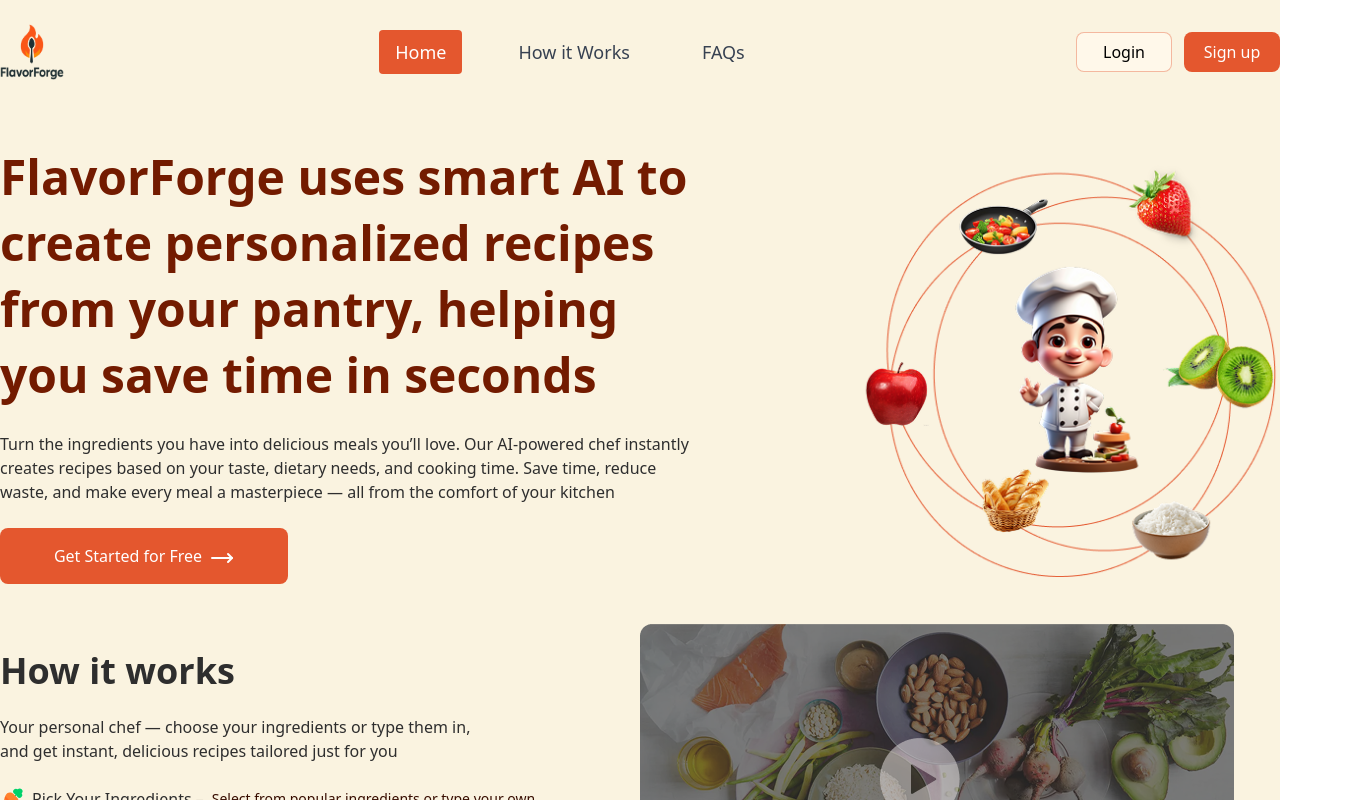
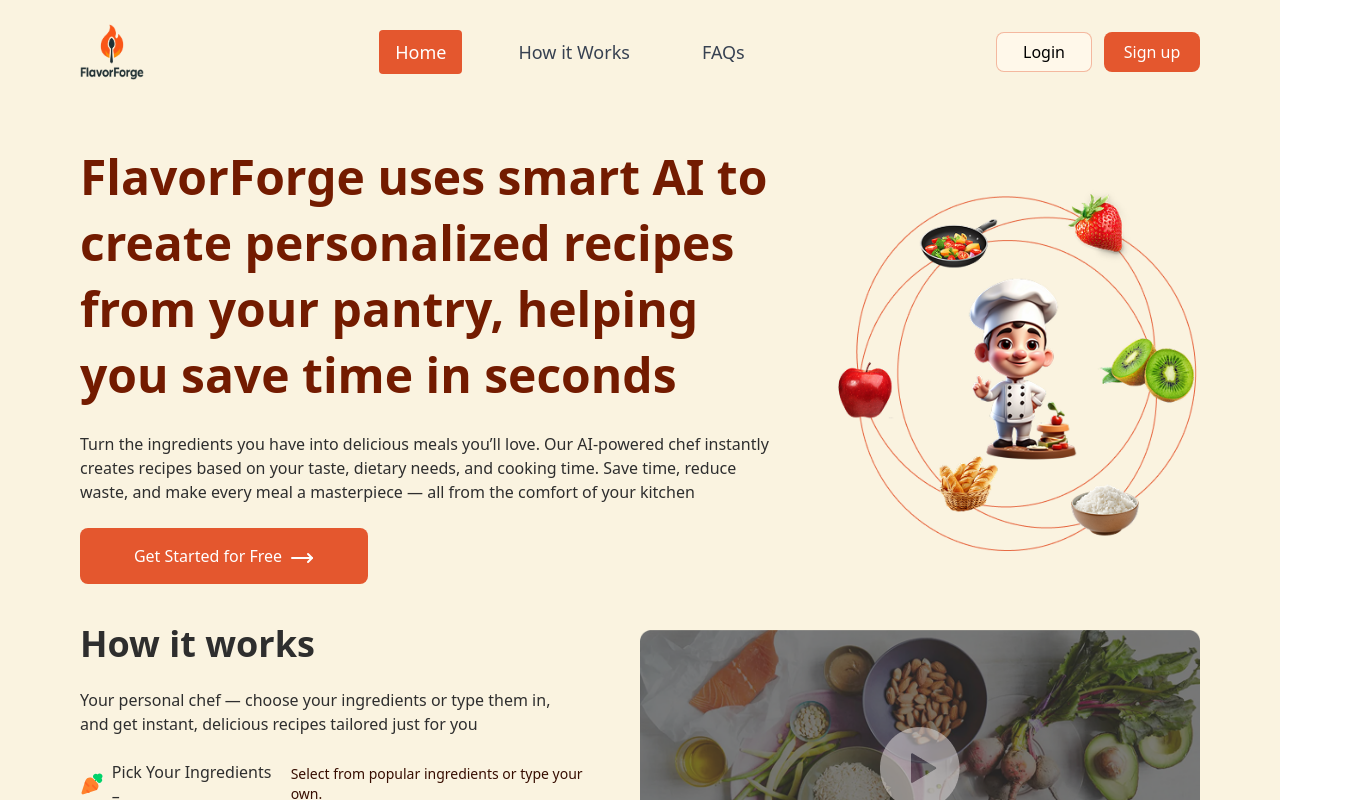
Before and after one commit to Arafat-Bhuiyan/FlavorForge, a React (Vite) app: page / in a window 1280 px wide. Shown: the top 800 px of the page, 1360 px wide, since content can reach past the window. Built offline with nearby package versions, Linux system fonts and the light colour scheme; no server answers.

Commit message:
layout size changed

```diff
--- a/src/layouts/Layout.jsx
+++ b/src/layouts/Layout.jsx
@@ -6,11 +6,14 @@ import { Footer } from "../pages/Shared/Footer";
 export const Layout = () => {
   return (
     <div className="bg-[#FAF3E0]">
-      <div className="max-w-7xl mx-auto pt-6">
+      <div className="pt-6 px-20">
         <Navbar />
-        <Outlet />
-        <Footer />
+        <div className="">
+          {" "}
+          <Outlet />
+        </div>
       </div>
+      <Footer />
     </div>
   );
 };
```
